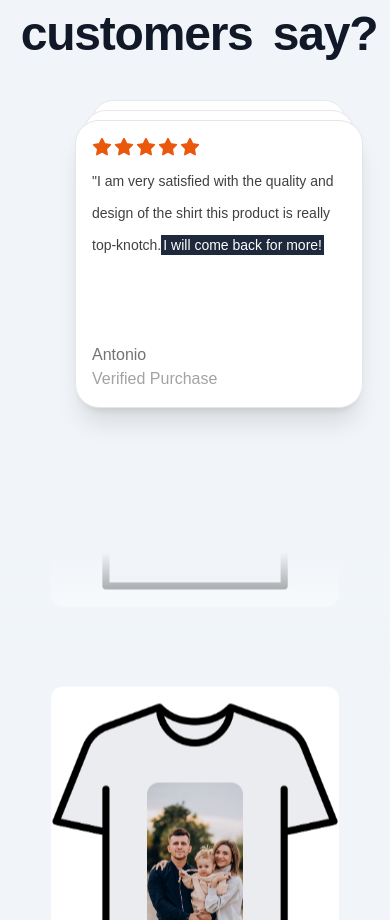
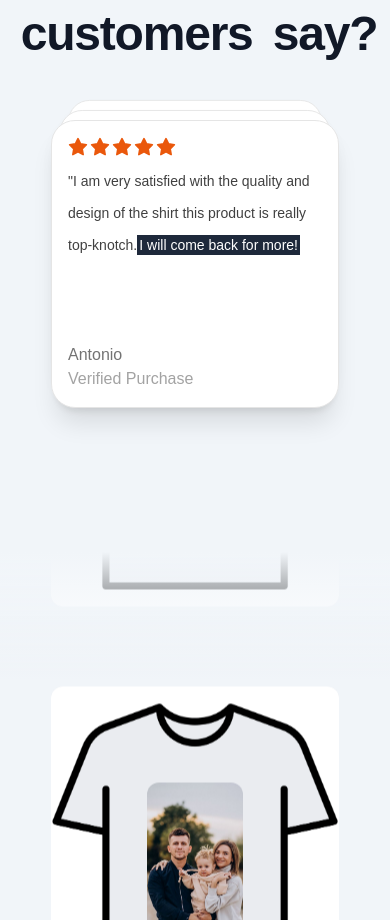
Before and after one commit to WhiteWolfWCY/shirt.io, a Next.js app: page / in a window 390 px wide. Shown: the part 1720-2640 px from the top of the page. Built offline with nearby package versions, Linux system fonts and the light colour scheme; no server answers; a web font is replaced by a local one.

Commit message:
Cards with reviews justified

```diff
--- a/src/components/ui/card-stack.tsx
+++ b/src/components/ui/card-stack.tsx
@@ -40,7 +40,7 @@ export const CardStack = ({
   };
 
   return (
-    <div className="relative  h-60 w-60 md:h-60 md:w-96">
+    <div className="relative flex items-center justify-center h-60 w-60 md:h-60 md:w-96">
       {cards.map((card, index) => {
         return (
           <motion.div
```
